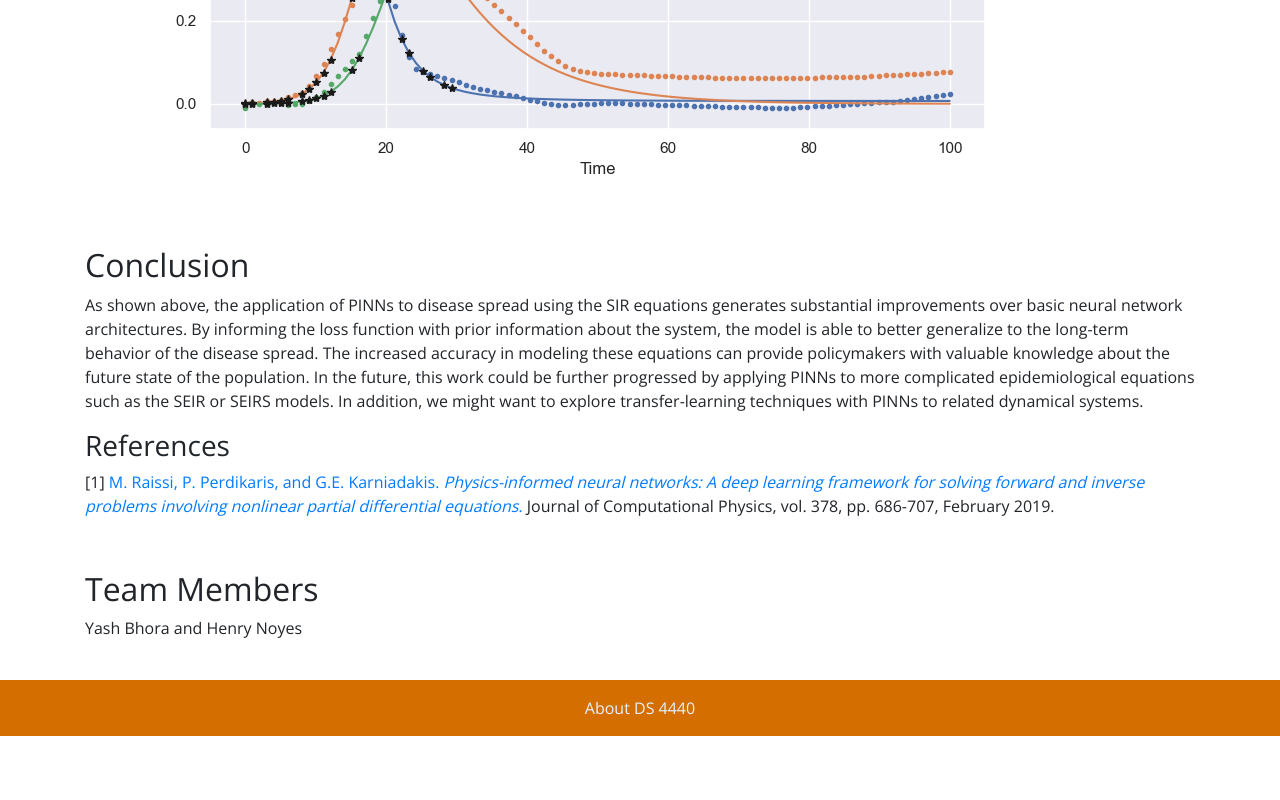
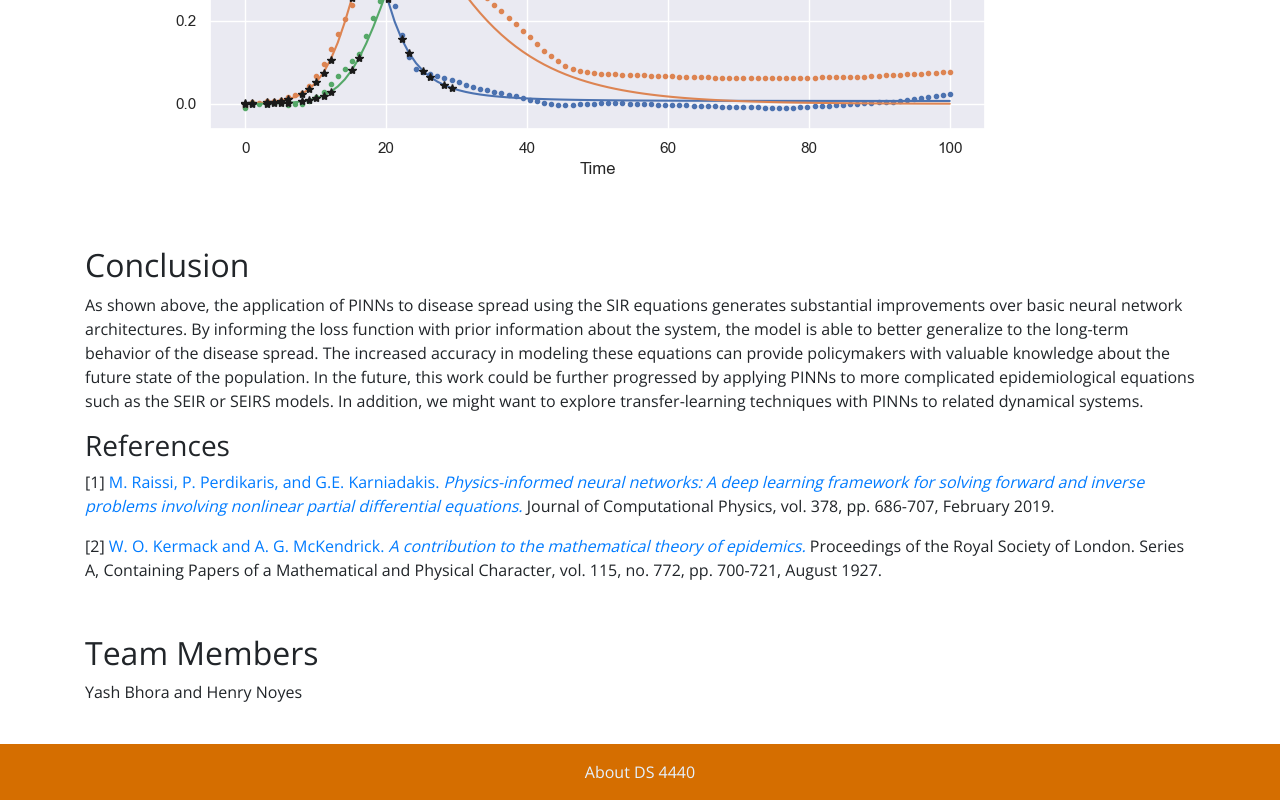
Before and after one commit to yashrbhora/exploring-PINNs-for-diffeq, a plain HTML site: page index.html in a window 1280 px wide. Shown: the part 4476-5276 px from the top of the page. Before the commit the page ends 5212 px from the top, so only its background shows below. Drawn offline with nearby package versions, Linux system fonts and the light colour scheme.

Commit message:
added SIR reference

```diff
--- a/index.html
+++ b/index.html
@@ -192,6 +192,11 @@ the SIR notebook on GitHub.</p>
   Journal of Computational Physics, vol. 378, pp. 686-707, February 2019.
 </p>
 
+<p><a name="mckendick-2019">[2]</a> <a href="https://doi.org/10.1098/rspa.1927.0118"
+  >W. O. Kermack and A. G. McKendrick.
+  <em>A contribution to the mathematical theory of epidemics.</em></a>
+  Proceedings of the Royal Society of London. Series A, Containing Papers of a Mathematical and Physical Character, vol. 115, no. 772, pp. 700-721, August 1927.
+</p>
 
 <h2>Team Members</h2>
 
```
Also changed, not shown: 1 other file.
